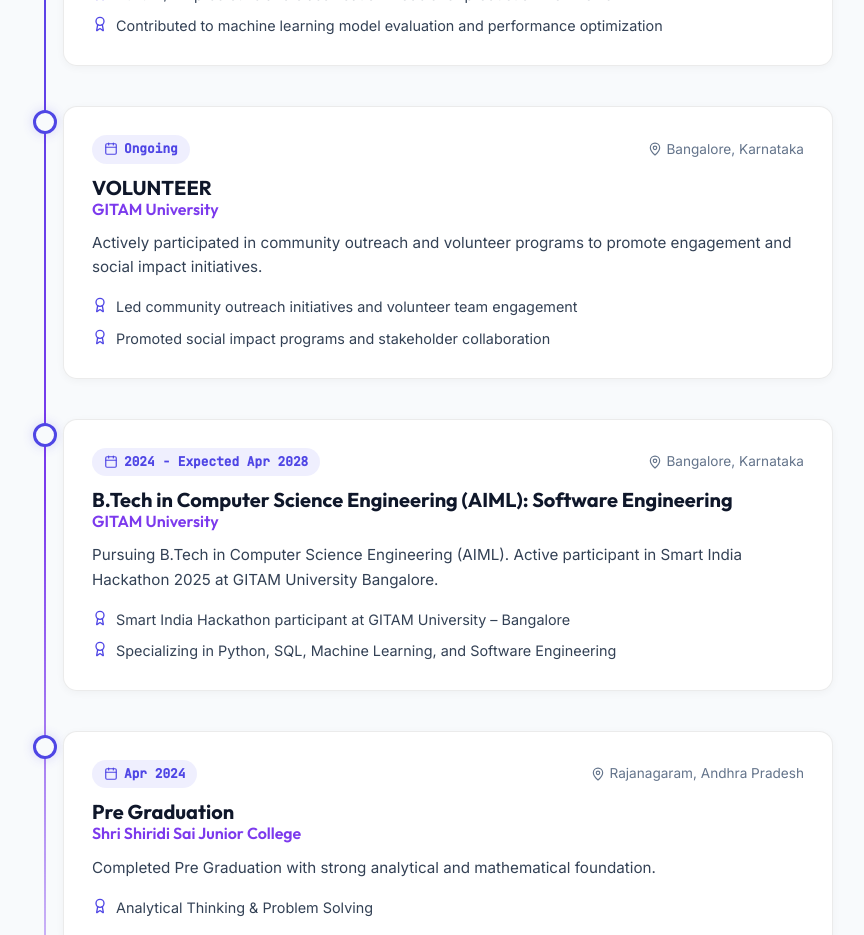
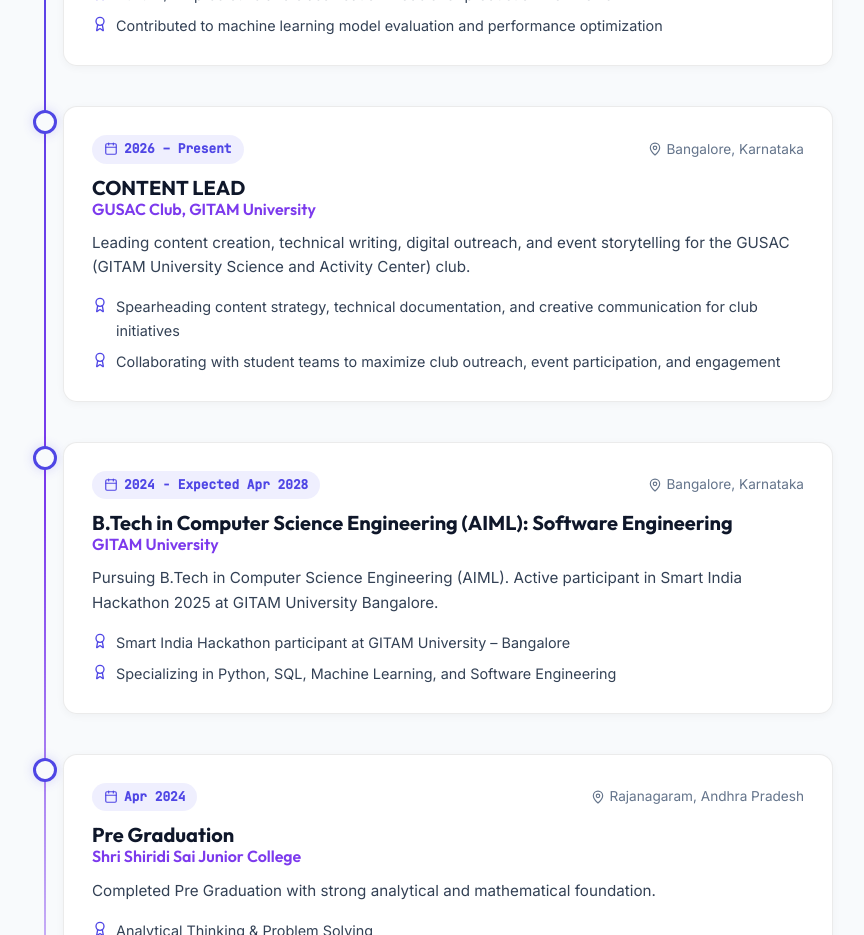
Before and after one commit to teja3856/portifolio, a React (Vite) app: page / in a window 1280 px wide. Shown: the part 5680-6615 px from the top of the page, without its empty margins (207-1071 px from the left). Built offline with nearby package versions, Linux system fonts and the light colour scheme.

Commit message:
Update timeline role to Content Lead for GUSAC Club at GITAM University

```diff
--- a/src/data/portfolioData.ts
+++ b/src/data/portfolioData.ts
@@ -234,14 +234,14 @@
   },
   {
     id: 'exp-2',
-    period: 'Ongoing',
-    role: 'VOLUNTEER',
-    company: 'GITAM University',
+    period: '2026 – Present',
+    role: 'CONTENT LEAD',
+    company: 'GUSAC Club, GITAM University',
     location: 'Bangalore, Karnataka',
-    description: 'Actively participated in community outreach and volunteer programs to promote engagement and social impact initiatives.',
+    description: 'Leading content creation, technical writing, digital outreach, and event storytelling for the GUSAC (GITAM University Science and Activity Center) club.',
     achievements: [
-      'Led community outreach initiatives and volunteer team engagement',
-      'Promoted social impact programs and stakeholder collaboration'
+      'Spearheading content strategy, technical documentation, and creative communication for club initiatives',
+      'Collaborating with student teams to maximize club outreach, event participation, and engagement'
     ],
     type: 'work'
   },
```
